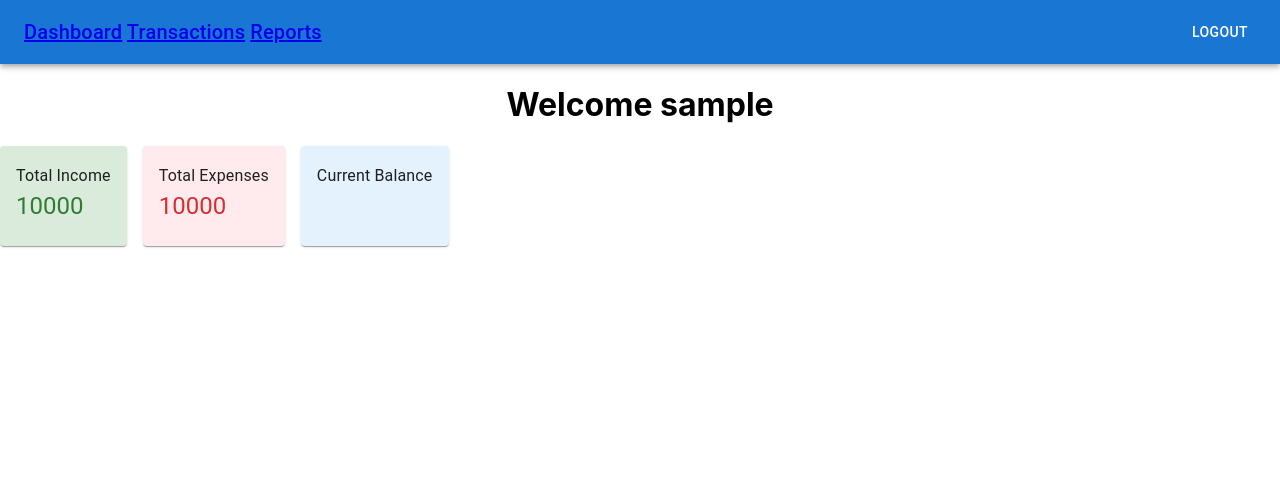
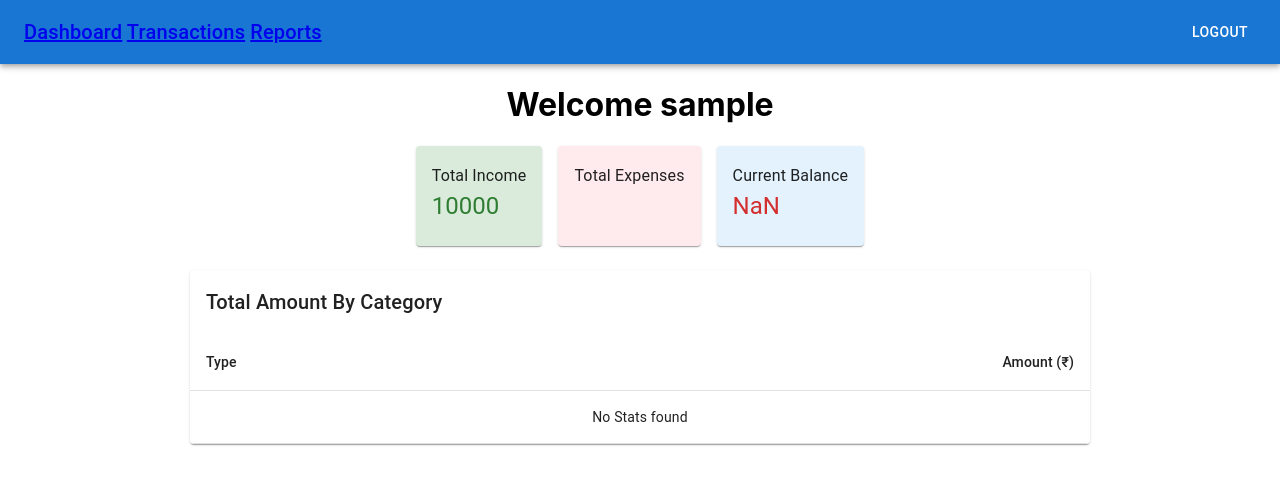
Before and after one commit to rokad03/personal-finance-tracker, a React (Create React App) app: page / in a window 1280 px wide. Shown: the top 484 px of the page. Built offline with nearby package versions, Linux system fonts and the light colour scheme; sample sign-in values are in the browser's storage.

Commit message:
Add the Category Listing Table of Dashboard

```diff
--- a/src/components/Pages/Dashboard.tsx
+++ b/src/components/Pages/Dashboard.tsx
@@ -3,15 +3,24 @@ import {
   CardContent,
   Grid,
   Typography,
-
+  Paper,
+  Table,
+  TableBody,
+  TableCell,
+  TableContainer,
+  TableHead,
+  TableRow,
 } from "@mui/material";
 import styles from './Dashboard.module.css'
 import Navbar from "../Navbar";
 import { useNavigate } from "react-router-dom";
 import { useEffect } from "react";
-
+import { useAppSelector } from "../hooks";
 
 function Dashboard() {
+  const {totalItems}=useAppSelector((state)=>state.transaction)
+  const {tAmount,...totalCategory}=totalItems;
+  const CategoryArray=Object.entries(totalCategory);
   const navigate = useNavigate();
   const user = sessionStorage.getItem("session_user")
   useEffect(() => {
@@ -23,17 +32,18 @@ function Dashboard() {
     return (<h1>User session expires</h1>)
   }
   const u = JSON.parse(user ? user : "");
+  const totalIncome=10000;
+
   return (
     <>
       <Navbar></Navbar>
       <h1 className={styles.h1}>Welcome {u.username} </h1>
-      <Grid container spacing={2}>
+      <Grid container spacing={2} justifyContent="center" alignContent="center">
         <Card sx={{ bgcolor: "#daebdcff" }}>
           <CardContent>
             <Typography variant="subtitle1">Total Income</Typography>
             <Typography variant="h5" color="success.main">
-              {/* ₹{totalIncome.toLocaleString()} */}
-              10000
+             {totalIncome}
             </Typography>
           </CardContent>
         </Card>
@@ -44,8 +54,7 @@ function Dashboard() {
           <CardContent>
             <Typography variant="subtitle1">Total Expenses</Typography>
             <Typography variant="h5" color="error.main">
-              {/* ₹{totalExpenses.toLocaleString()} */}
-              10000
+              {totalItems.tAmount}
             </Typography>
           </CardContent>
         </Card>
@@ -55,10 +64,47 @@ function Dashboard() {
         <Card sx={{ bgcolor: "#e3f2fd" }}>
           <CardContent>
             <Typography variant="subtitle1">Current Balance</Typography>
+            <Typography variant="h5" color="error.main">
+              {totalIncome-totalItems.tAmount}
+            </Typography>
           </CardContent>
         </Card>
 
       </Grid>
+
+      <TableContainer component={Paper} sx={{ maxWidth: 900, mx: "auto", mt: 3 }}>
+      <Typography variant="h6" sx={{ p: 2 }}>
+        Total Amount By Category
+      </Typography>
+
+      <Table>
+        <TableHead>
+          <TableRow>
+            <TableCell>Type</TableCell>
+            <TableCell align="right">Amount (₹)</TableCell>
+          </TableRow>
+        </TableHead>
+
+        <TableBody>
+          {CategoryArray.map((tx,i) => (
+            <TableRow key={i}>
+              <TableCell>{tx[0]}</TableCell>
+              <TableCell align="right">
+                {tx[1]}
+              </TableCell>
+            </TableRow>
+          ))}
+
+          {CategoryArray.length === 0 && (
+            <TableRow>
+              <TableCell colSpan={4} align="center">
+                No Stats found
+              </TableCell>
+            </TableRow>
+          )}
+        </TableBody>
+      </Table>
+    </TableContainer>
     </>
 
   )
--- a/src/components/Pages/TransactionList.tsx
+++ b/src/components/Pages/TransactionList.tsx
@@ -1,4 +1,4 @@
-import React, { useState } from 'react'
+import React, { useEffect, useState } from 'react'
 import { useAppDispatch, useAppSelector } from '../hooks'
 
 import {
@@ -13,12 +13,12 @@ import {
   Typography
 } from "@mui/material";
 import EditTransactionDialog from './EditTransaction';
-import { deleteTransaction } from '../slice/transactionSlice';
+import { deleteTransaction, total } from '../slice/transactionSlice';
 
 export type Transaction = {
   id: string;
   amount: number;
-  category: string;
+  type: string;
   date: string;
 };
 
@@ -27,6 +27,20 @@ export default function TransactionList() {
   const transactions=useAppSelector((state)=>state.transaction.list)
   const dispatch=useAppDispatch();
   const [selectedId,setSelectedId]=useState<null|any>(null);
+  const tAmount=transactions.reduce((sum,t)=>sum+Number(t.amount),0)
+  const Shopping=transactions.filter((t)=>t.type==="shopping").reduce((sum,i)=>sum+Number(i.amount),0)
+  const Rent=transactions.filter((t)=>t.type==="rent").reduce((sum,i)=>sum+Number(i.amount),0)
+  const Fees=transactions.filter((t)=>t.type==="fees").reduce((sum,i)=>sum+Number(i.amount),0)
+  const SIP=transactions.filter((t)=>t.type==="sip").reduce((sum,i)=>sum+Number(i.amount),0)
+  useEffect(()=>{
+    dispatch(total({
+        tAmount,
+        Shopping,
+        Rent,
+        Fees,
+        SIP
+    }))
+  },[tAmount, dispatch, Shopping, Rent, Fees, SIP])
   return (
     <>
     <TableContainer component={Paper} sx={{ maxWidth: 900, mx: "auto", mt: 3 }}>
@@ -75,6 +89,7 @@ export default function TransactionList() {
     {
         selectedId&&(<EditTransactionDialog tx={selectedId} onClose={()=>setSelectedId(null)}/>)
     }
+
     </>
   );
 }
--- a/src/components/saga/fetchUserSaga.tsx
+++ b/src/components/saga/fetchUserSaga.tsx
@@ -27,7 +27,7 @@ function* handleLogin(action:ReturnType<typeof loginRequest>): SagaIterator {
         }
         const authres=yield call(userAuthorisation,{username,password})
            console.log(authres);
-        const expiresAt=Date.now()+1000*60*1;
+        const expiresAt=Date.now()+1000*60*30;
         console.log(expiresAt);
         const finalUser={
             ...foundUser,
--- a/src/components/slice/transactionSlice.tsx
+++ b/src/components/slice/transactionSlice.tsx
@@ -6,12 +6,22 @@ export type Transaction = {
   amount: string;
   date: string;
 };
+export type Total={
+  tAmount:number;
+  Shopping:number;
+  Rent:number;
+  Fees:number;
+  SIP:number;
+}
 interface TxState {
   list: Transaction[];
+  totalItems:Total;
 }
 const saved = sessionStorage.getItem("transaction");
+const savedTotalAmount=sessionStorage.getItem("totalSavedAmount")
 const initialState: TxState = {
   list: saved?JSON.parse(saved):[],
+  totalItems: savedTotalAmount?JSON.parse(savedTotalAmount):0
 };
 export const transactions=createSlice({
  name:"transactons",
@@ -28,8 +38,12 @@ export const transactions=createSlice({
     editTransaction:(state,action:PayloadAction<Transaction>)=>{
      state.list=state.list.map(t=>t.id===action.payload.id?action.payload:t)
      sessionStorage.setItem("transaction",JSON.stringify(state.list))
+    },
+    total:(state,action:PayloadAction<Total>)=>{
+     state.totalItems=action.payload
+     sessionStorage.setItem("totalSavedAmount",JSON.stringify(state.totalItems))
     }
  }
 })
-export const {addTransaction,deleteTransaction,editTransaction}=transactions.actions;
+export const {addTransaction,deleteTransaction,editTransaction,total}=transactions.actions;
 export default transactions.reducer;
```
Also changed, not shown: src/components/Pages/Transaction.tsx (+1 -6 lines).
